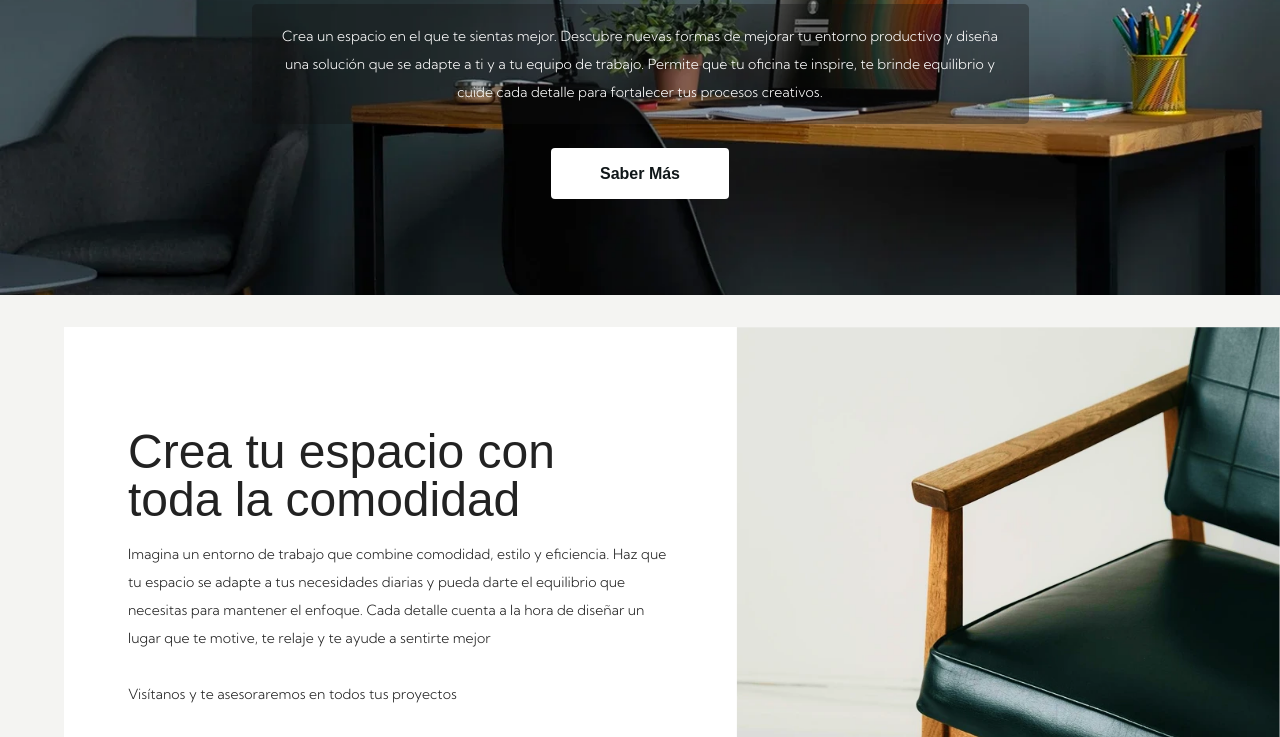
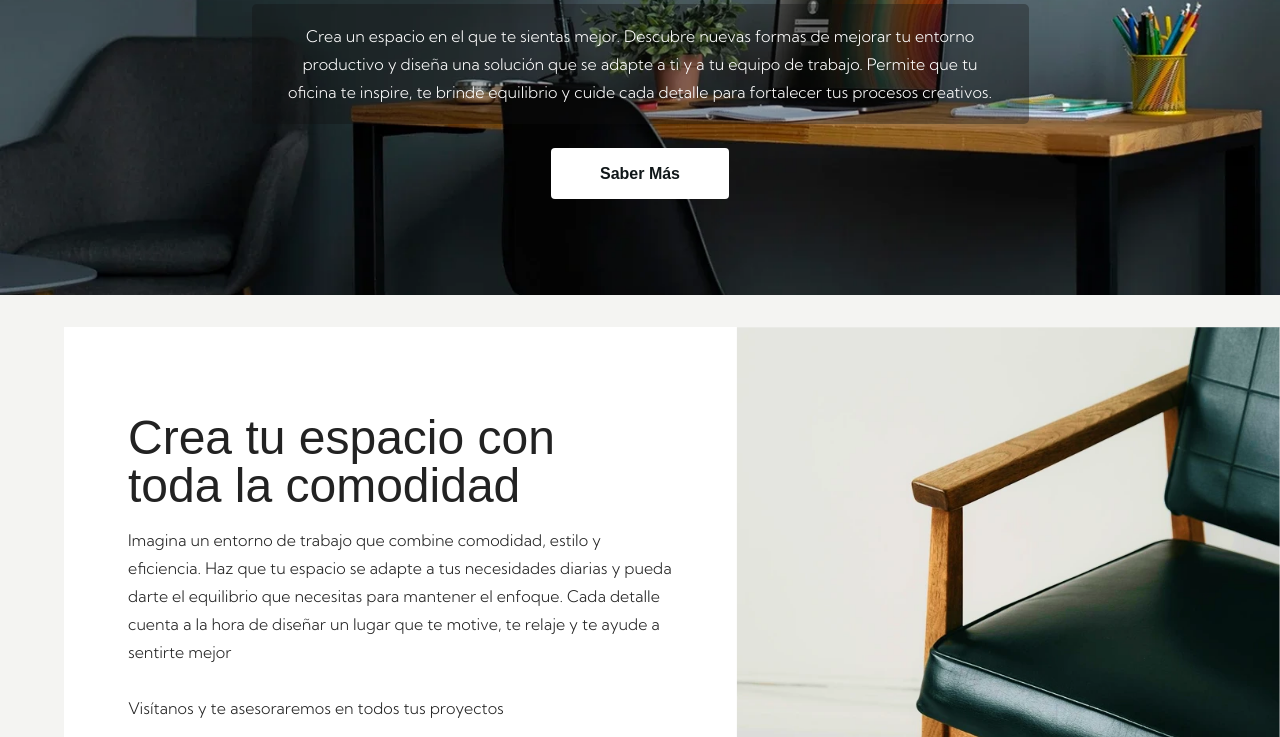
Before and after one commit to vitartek/Mueves-MueblesParaOficina, a plain HTML site: page index.html in a window 1280 px wide. Shown: the part 454-1191 px from the top of the page. Drawn offline with Linux system fonts and the light colour scheme; a web font is replaced by a local one.

Commit message:
cambios css

```diff
--- a/style.css
+++ b/style.css
@@ -88,7 +88,7 @@ p {
 }
 @media (min-width: 768px) {
   p {
-    font-size: 1em;
+    font-size: 1em !important;
     line-height: 2rem;
   }
 }
```
